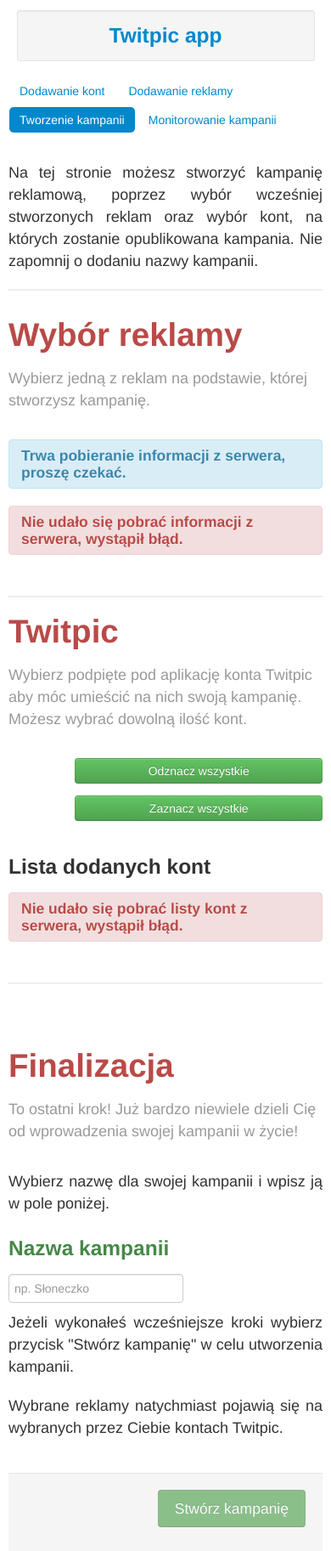
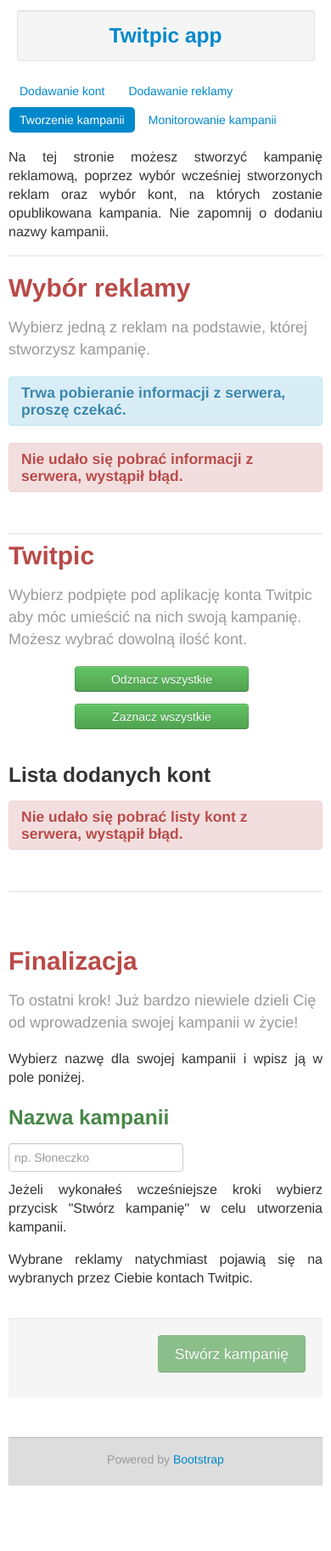
Before and after one commit to kopytek/twitpic, a PHP site: page /tworzenie-kampanii.html in a window 390 px wide. Shown: the top 1825 px of the page at 85% size. After the commit the page ends 1748 px from the top, so only its background shows below. Run offline with PHP 8.4, Linux system fonts and the light colour scheme.

Commit message:
some changes after getting feedback from users, reduce img size and removed some paddings/margins

```diff
--- a/css/style.css
+++ b/css/style.css
@@ -870,7 +870,7 @@
 @media all and (max-width: 30em) {
 	.etap-drugi .row-fluid .no-margin-left button{
 		margin-bottom: 1em;
-		width: 100%;
+		width: 70%;
 	}
 	body {
 		padding-left: 10px;
@@ -896,16 +896,17 @@
 		text-align: center;
 		float: center;
 	}
+	.lista-kont .media img.media-object {
+		max-width: 86px;
+	}
 	.lista-kont .buttons a {
 		width: 100%;
 		margin: 0;
 	}
 	.lista-kont ul.media-list div.row-fluid .media-body {
-		width: 100%;
-		max-width: 100%;
-	}
-	.lead {
-		text-align: justify;
+		width: auto;
+		display: inline-block;
+		float: left;
 	}
 	.header-top {
 		margin-top: 0;
@@ -918,15 +919,21 @@
 		display: block;
 	}
 	.lead {
-		font-size: 18px;
-		line-height: 26px;
+		text-align: justify;
+		font-size: 16px;
+		line-height: 22px;
+		margin: 0 auto 1em;
 	}
 	hr {
 		margin: 10px 0;
 	}
-
 	.page-header {
-		margin-bottom: 1em;
+		margin-bottom: 0;
+		margin-top: 0;
+	}
+	.page-header h1 {
+		font-size: 30px;
+		line-height: 1;
 	}
 	.page-header h1 small {
 		font-size: 18px;
```
Also changed, not shown: other parts of css/style.css (+44 -4 lines).
